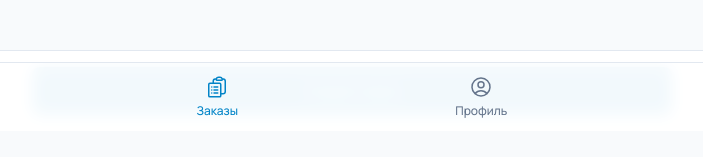
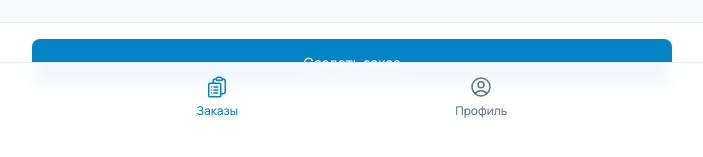
Before and after one commit to TheJavohirAbduxalilov/shades-frontend, a React (Vite) app: page /orders/new in a window 1280 px wide. Shown: the part 669-826 px from the top of the page, without its empty margins (288-991 px from the left). Before the commit the page ends 800 px from the top, so only its background shows below. Built offline with nearby package versions, Linux system fonts and the light colour scheme; no server answers; sample sign-in values are in the browser's storage.

Commit message:
padding fix

```diff
--- a/src/pages/OrderFormPage.tsx
+++ b/src/pages/OrderFormPage.tsx
@@ -207,7 +207,7 @@ const OrderFormPage = () => {
             ) : null}
           </div>
 
-          <div className="border-t border-slate-200 bg-white">
+          <div className="border-t border-slate-200 bg-white pb-24">
             <div className="mx-auto w-full max-w-2xl px-4 py-4">
               <Button
                 type="submit"
```
